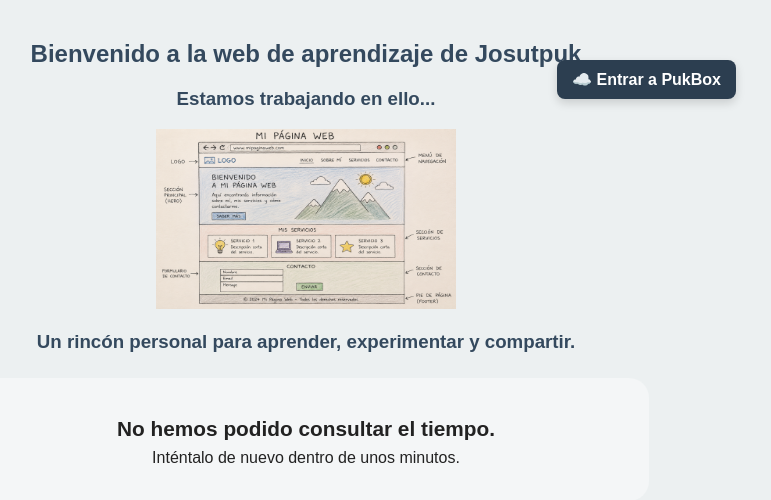
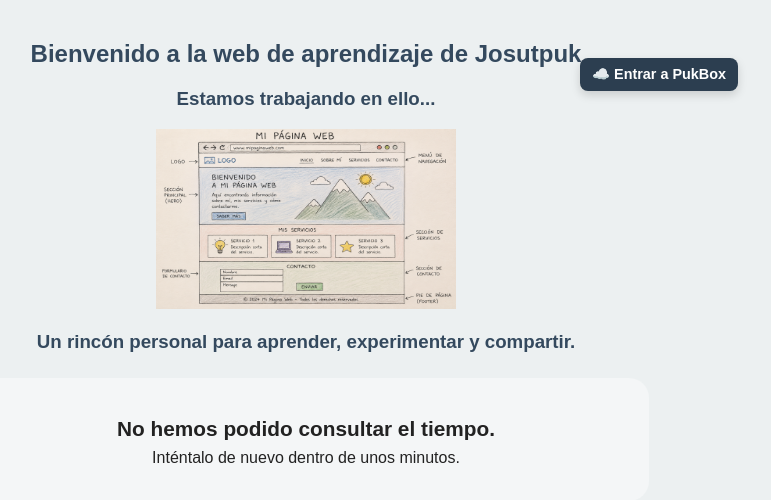
Before and after one commit to JosemaRuiz-puk/aprendiendo-html-css-js, a PHP site: page / in a window 1280 px wide. Shown: the top 500 px of the page, without its empty margins (334-1105 px from the left). Run offline with PHP 8.4, Linux system fonts and the light colour scheme; data that the repository does not hold is empty.

Commit message:
Modificaciones en styles.css

```diff
--- a/styles.css
+++ b/styles.css
@@ -268,15 +268,16 @@ header {
 
 .acceso-pukbox {
     position: absolute;
-    top: 20px;
-    right: 20px;
+    top: 18px;
+    right: 18px;
 
-    padding: 10px 15px;
+    padding: 8px 12px;
 
     background-color: #2c3e50;
     color: white;
 
     text-decoration: none;
+    font-size: 0.9rem;
     font-weight: bold;
 
     border-radius: 8px;
```
